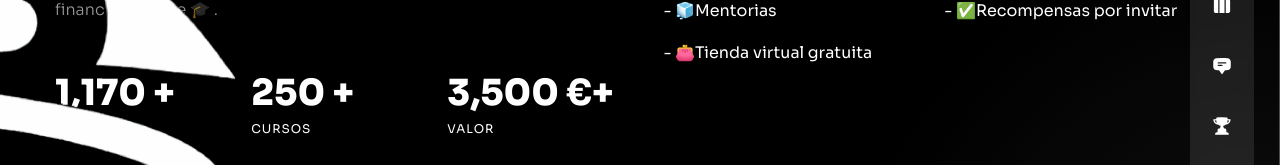
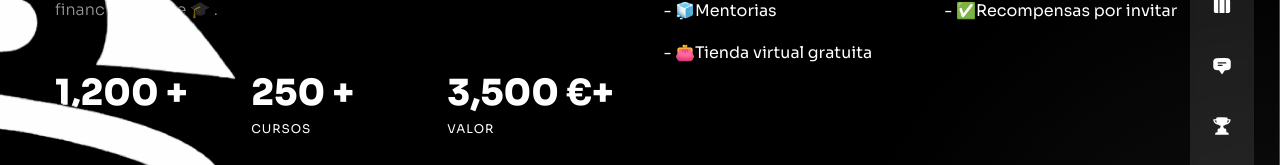
Before and after one commit to imadlaichi/New-Prime-University, a Next.js app: page /about in a window 1280 px wide. Shown: the part 424-589 px from the top of the page. Built offline with nearby package versions, Linux system fonts and the light colour scheme.

Commit message:
Update index.js

```diff
--- a/pages/about/index.js
+++ b/pages/about/index.js
@@ -289,7 +289,7 @@ const About = () => {
             <div className="reative flex-1 after:w-[1px] after:h-full after:bg-white/10 after:absolute after:top-0
             after:right-0 ">
               <div className="text-2xl xl:text-4xl font-extrabold text-accent mb-2">
-                <CountUp start={0} end={1170} duration={5}/> +
+                <CountUp start={0} end={1200} duration={5}/> +
                 </div>
               <div className="text-xs uppercase tracking-[1px] leading-[1.4] max-w-[100px]">Miembros</div>
             </div>
```
